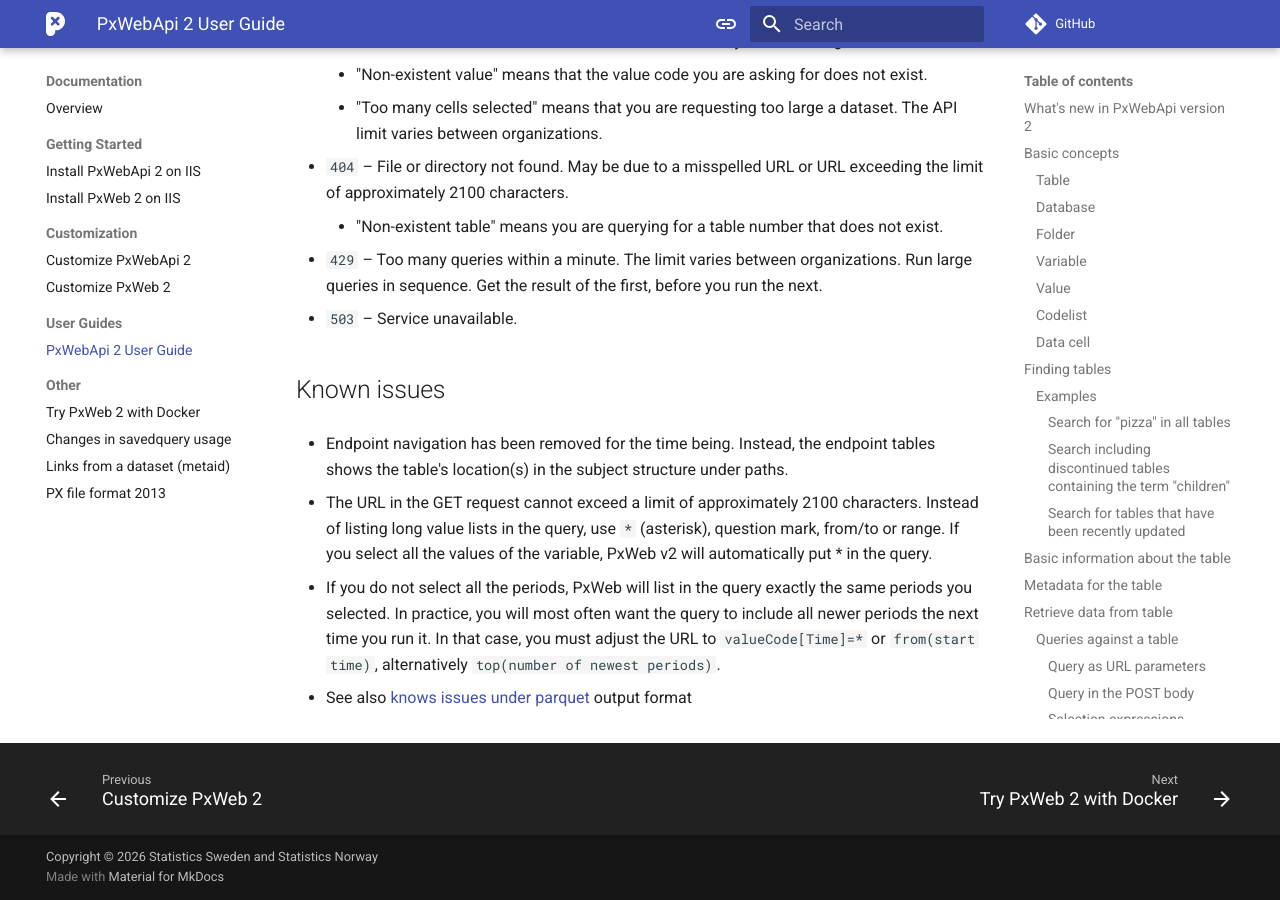
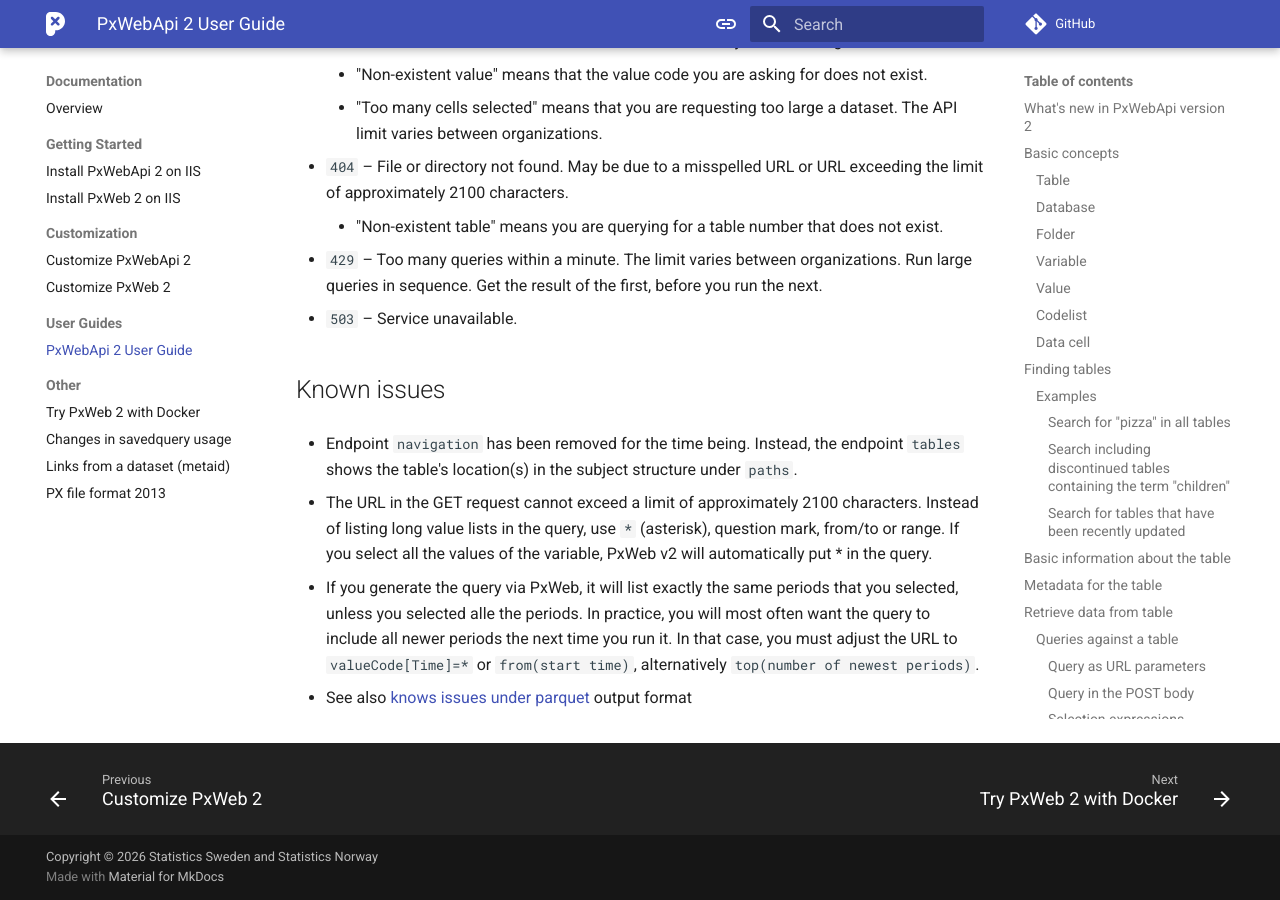
Before and after one commit to PxTools/pxtools.github.io, an MkDocs documentation site: the page built from docs/PxWebApi/documentation/user-guide.md, in a window 1280 px wide and 900 px high, scrolled down 29566 px. Built offline with MkDocs 1.6.1 and Material for MkDocs 9.7.7, drawn with Linux system fonts in a browser that asks for light colours; comment, search, counter and statistics services are not loaded.

Commit message:
Revise known issues in user guide (#96)
Updated the known issues section for clarity and accuracy.

```diff
--- a/docs/PxWebApi/documentation/user-guide.md
+++ b/docs/PxWebApi/documentation/user-guide.md
@@ -1478,16 +1478,15 @@
 
 ## Known issues
 
-- Endpoint navigation has been removed for the time being. Instead, the endpoint
-  tables shows the table's location(s) in the subject structure under paths.
+- Endpoint `navigation` has been removed for the time being. Instead, the endpoint
+  `tables` shows the table's location(s) in the subject structure under `paths`.
 
 - The URL in the GET request cannot exceed a limit of approximately 2100
   characters. Instead of listing long value lists in the query, use `*` (asterisk),
   question mark, from/to or range. If you select all the values of the variable,
   PxWeb v2 will automatically put * in the query.
 
-- If you do not select all the periods, PxWeb will list in the query exactly the
-  same periods you selected. In practice, you will most often want the query to
+- If you generate the query via PxWeb, it will list exactly the same periods that you selected, unless you selected alle the periods. In practice, you will most often want the query to
   include all newer periods the next time you run it. In that case, you must
   adjust the URL to `valueCode[Time]=*` or `from(start time)`, alternatively
   `top(number of newest periods)`.
```
